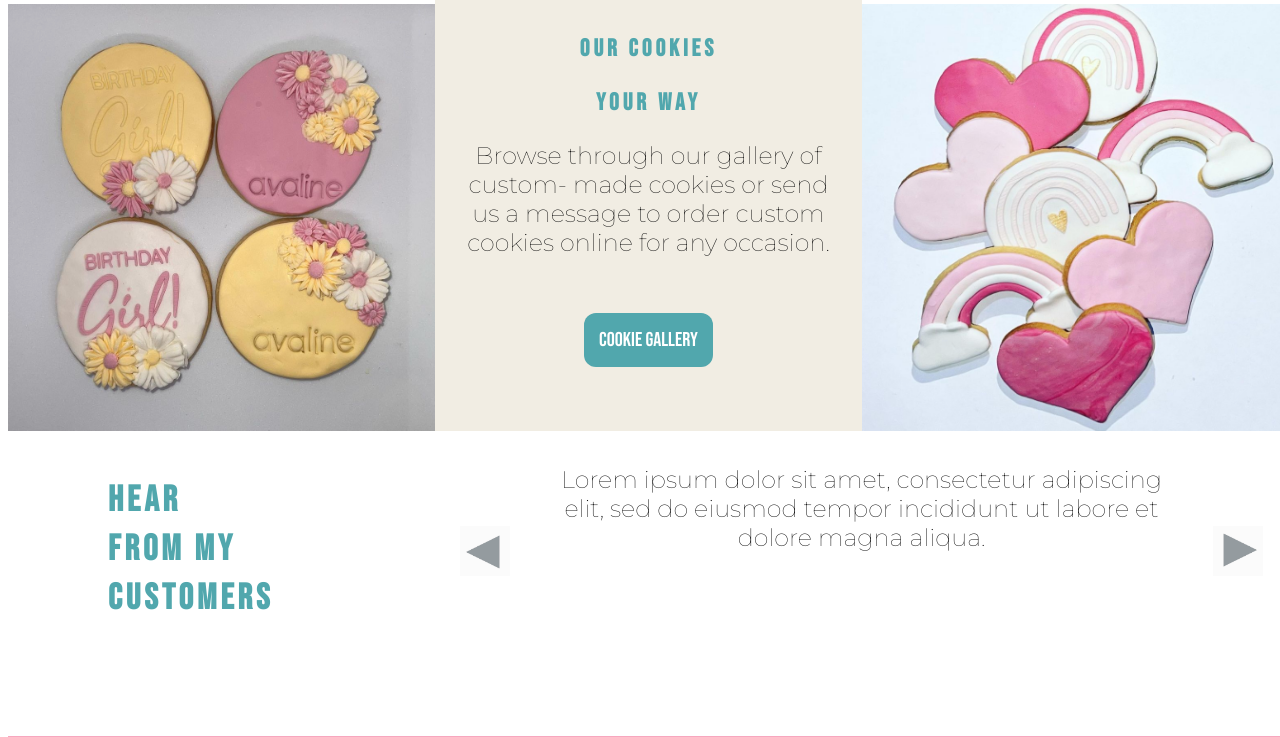
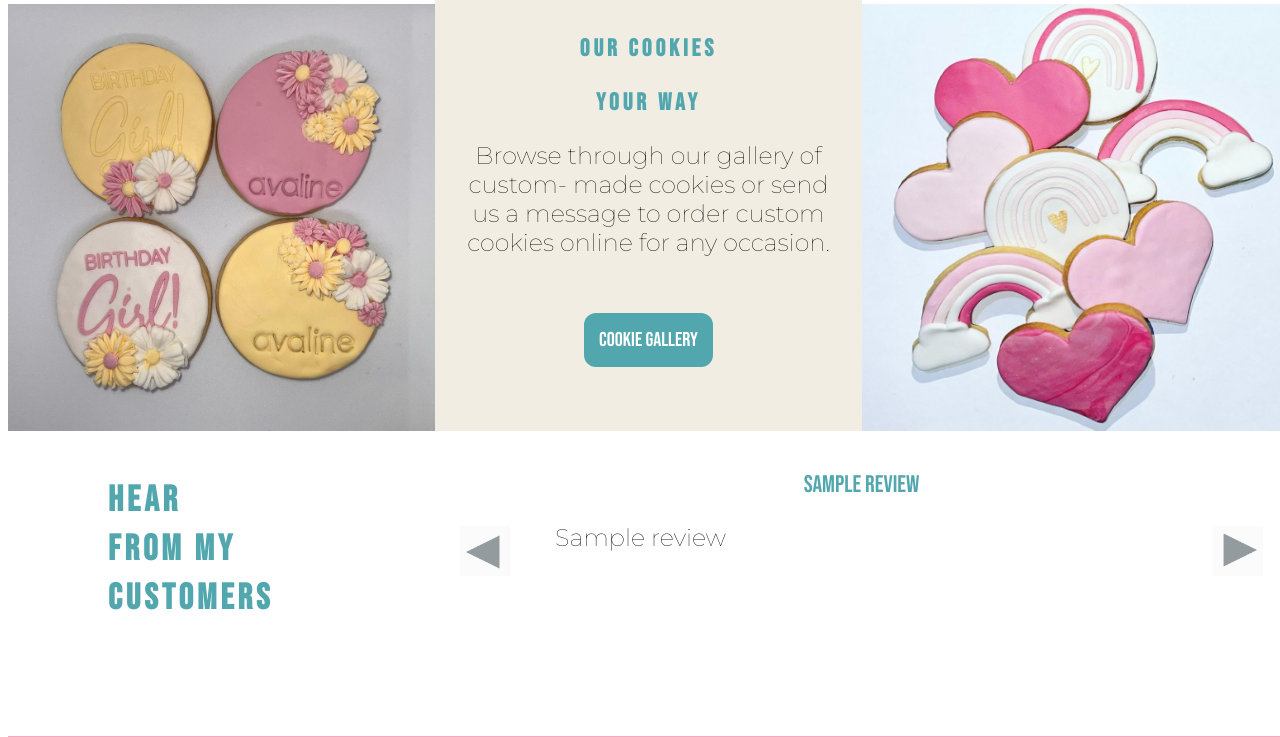
Before and after one commit to srose74/cookie-queen, a Flask app: page / in a window 1280 px wide. Shown: the part 683-1420 px from the top of the page. Run offline with Flask 2, Linux system fonts and the light colour scheme; a database or web service that is not in the repository returns one stand-in record (values such as "Sample title"); data that the repository does not hold is empty; some libraries are stand-ins or nearby versions.

Commit message:
Models data_controller.py added

```diff
--- a/app.py
+++ b/app.py
@@ -1,5 +1,8 @@
 from distutils.log import debug
+from http import cookies
 from flask import Flask, render_template
+from models.data_controller import all_reviews
+
 import os
 import psycopg2
 
@@ -12,11 +15,12 @@ app.secret_key = SECRET_KEY.encode()
 
 @app.route('/')
 def index():
-    connection = psycopg2.connect(DATABASE_URL)
-    cursor = connection.cursor()
-    cursor.execute("SELECT 1")
-    connection.close()
-    return render_template("index.html")
+    reviews = all_reviews(DATABASE_URL)
+    return render_template("index.html", reviews=reviews)
+
+@app.route('/cookies')
+def display_cookies():
+    return render_template ("cookies.html")
 
 if __name__ == "__main__":
     app.run(debug=True)
--- /dev/null
+++ b/models/data_controller.py
@@ -0,0 +1,16 @@
+from models.database import sql_select
+
+def all_reviews(database_url):
+    results = sql_select(database_url, "SELECT * FROM reviews;")
+    review_list = []
+    for row in results:
+        review = {
+            'id': row[0],
+            'customer_id': row[1],
+            'cookie_id': row[2],
+            'tag_line': row[3],
+            'detailed_review': row[4],
+            'rating': row[5]
+        }
+        review_list.append(review)
+    return review_list
--- a/models/database.py
+++ b/models/database.py
@@ -4,4 +4,7 @@ def sql_select(database_url, query):
     connection = psycopg2.connect(database_url)
     cursor = connection.cursor()
     cursor.execute(query)
+    results = cursor.fetchall()
+    cursor.close()
     connection.close()
+    return results
--- a/static/style.css
+++ b/static/style.css
@@ -87,6 +87,16 @@ h1 {
     color: black;
     font-family: 'Montserrat', sans-serif;
     text-align: center;
+    font-size: 24px;
+    padding-left: 20px;
+    padding-right: 20px;
+    padding-bottom: 30px;
+}
+
+#tag-line-paragraph-left {
+    color: black;
+    font-family: 'Montserrat', sans-serif;
+    text-align: left;
     font-size: 24px;
     padding-left: 20px;
     padding-right: 20px;
--- /dev/null
+++ b/templates/cookies.html
@@ -0,0 +1,4 @@
+{% extends "base.html" %}
+<h1>Hello World</h1>
+{% block main %}
+{% endblock %}
--- a/templates/index.html
+++ b/templates/index.html
@@ -8,7 +8,11 @@
                     <li style="align-self: center">Reviews</li>
                     <li style="align-self: center">Contact Us</li>
                     <li style="align-self: center">Our Story</li>
-                    <li><button id="hero-button">Shop Now</button></li>
+                    <li>
+                        <form action="/cookies">
+                            <button id="hero-button" action="/cookies">Shop Now</button>
+                        </form>
+                    </li>
                 </ul>
             </nav>
         </div>
@@ -27,7 +31,9 @@
                     <h1 id="tag-line-text">OUR COOKIES</h1>
                     <h1 id="tag-line-text">YOUR WAY</h1>
                     <p id="tag-line-paragraph">Browse through our gallery of custom- made cookies or send us a message to order custom cookies online for any occasion.</p>
-                    <button id="hero-button">Cookie Gallery</button>
+                    <form action="/cookies">
+                        <button id="hero-button">Cookie Gallery</button>
+                    </form>
                 </div>
             </div>
             <div><img id="grid-image" src="/static/images/grid-image-2.jpg" alt="Picture of Immy's beautiful cookies"></div>
@@ -44,7 +50,8 @@
             </div>
             <div class="grid-item-left-arrow"><img id="arrow-image" src="/static/images/arrow-left.jpg" alt="Click here to move backwards through reviews"></div>
             <div class="grid-item-review-text">
-                <p id="tag-line-paragraph">Lorem ipsum dolor sit amet, consectetur adipiscing elit, sed do eiusmod tempor incididunt ut labore et dolore magna aliqua.</p>
+                <p id="tag-line-text">{{ reviews[0]['tag_line'] }}</p>
+                <p id="tag-line-paragraph-left">{{ reviews[0]['detailed_review'] }}</p>
             </div>
             <div class="grid-item-right-arrow"><img id="arrow-image" src="/static/images/arrow-right.jpg" alt="Click here to move forward through reviews"></div>
         </div>
```
